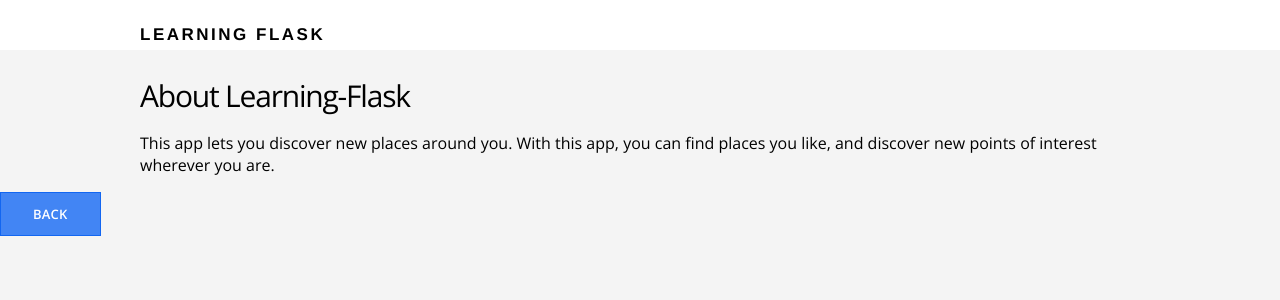
After one commit to Robbie2725/Flask, a Flask app: page /about in a window 1280 px wide. The commit adds this page. Shown: the top 300 px of the page. Run offline with Flask 2, Linux system fonts and the light colour scheme.

Commit message:
Add about page

```diff
--- a/routes.py
+++ b/routes.py
@@ -6,5 +6,9 @@ app = Flask(__name__)
 def index():
 	return render_template("index.html")
 
+@app.route("/about")
+def about():
+	return render_template("about.html")
+
 if __name__ == "__main__":
 	app.run(debug=True)
--- /dev/null
+++ b/templates/about.html
@@ -0,0 +1,14 @@
+{% extends "layout.html" %}
+
+{% block content %}
+	<main class="about-section">
+		<div class="container">
+
+		<h2>About Learning-Flask</h2>
+		<p>This app lets you discover new places around you. With this app, you can find places you like, and discover new points of interest wherever you are.</p>
+
+		</div>
+
+		<a href="{{ url_for('index') }}" class="btn-primary">Back</a>
+	</main>
+{% endblock %}
--- a/templates/index.html
+++ b/templates/index.html
@@ -6,7 +6,7 @@
 			<div class="section-content">
 				<h2>Discover places near you</h2>
 				<a href="#" class="btn-primary">Sign Up</a>
-				<a href="#" class="btn-secondary">Learn More</a>
+				<a href="{{ url_for('about') }}" class="btn-secondary">Learn More</a>
 			</div>
 
 			<div class="section-device">
```
